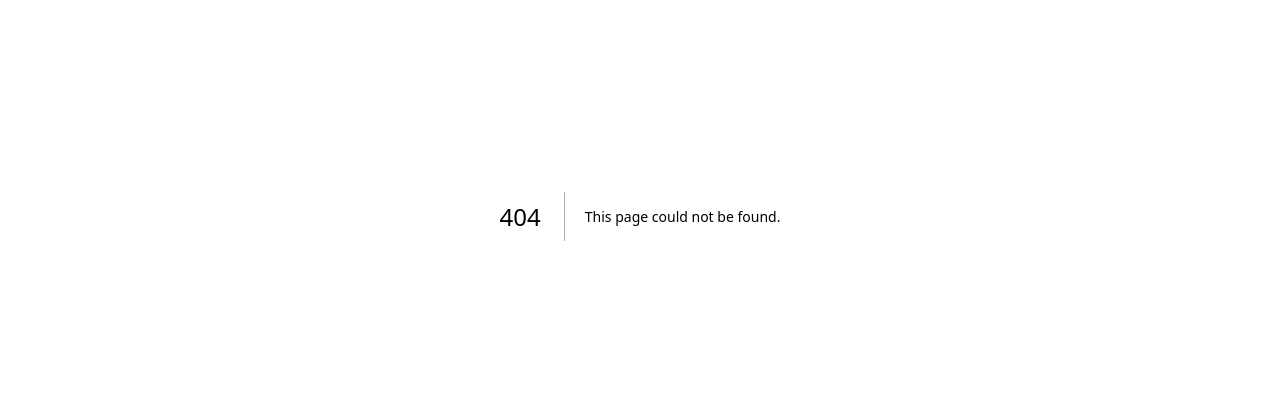
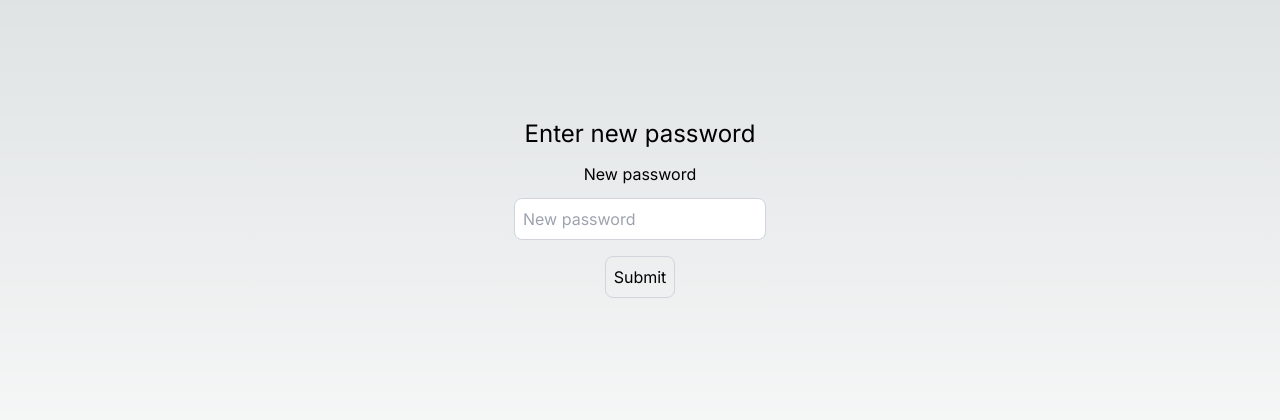
Before and after one commit to italianPalms/fullstack_next.js, a Next.js app: page /submitNewPassword in a window 1280 px wide. Before the commit this address had no page. Shown: the part 184-604 px from the top of the page. Built offline with nearby package versions, Linux system fonts and the light colour scheme.

Commit message:
add page to submit new password

```diff
--- /dev/null
+++ b/src/app/submitNewPassword/page.tsx
@@ -0,0 +1,20 @@
+"use client";
+import Link from "next/link";
+
+
+export default function submitNewPassword() {
+    return (
+        <div className="flex flex-col items-center justify-center min-h-screen py-2">
+            <h1 className="text-2xl">Enter new password</h1>
+            <label className="mt-3" htmlFor="password">New password</label>
+            <input
+            className="mt-3 p-2 border border-gray-300 rounded-lg mb-4 focus:outline-none focus:border-gray-600 text-black"
+            id="password"
+            type="password"
+            placeholder="New password"
+            />
+
+            <button className="p-2 border border-gray-300 rounded-lg mb-4 focus:outline-none focus:border-gray-600">Submit</button>
+        </div>
+    )
+}
```
